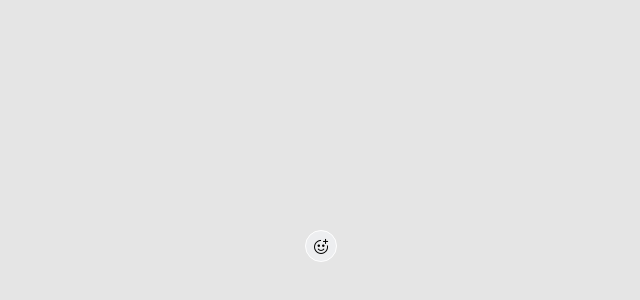
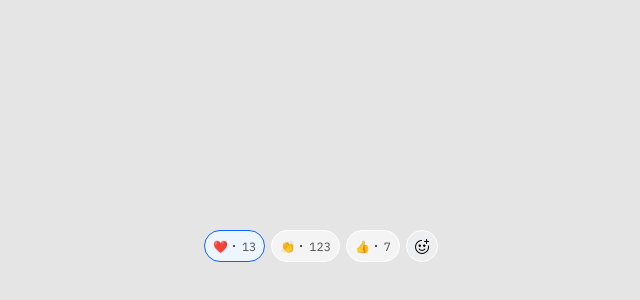
Before and after one commit to dinakarankec/user-reactions, a React (Create React App) app: page / in a window 1280 px wide. Shown: the part 154-454 px from the top of the page, without its empty margins (319-959 px from the left). Built offline with nearby package versions, Linux system fonts and the light colour scheme.

Commit message:
feat(show-reactions): Short summary with count for user reactions

```diff
--- a/src/App.tsx
+++ b/src/App.tsx
@@ -1,9 +1,10 @@
 import AddReaction from './components/AddReactions';
+import ContentReactions from './components/ContentReactions';
 
 function App() {
     return (
         <div>
-            <AddReaction />
+            <ContentReactions />
         </div>
     );
 }
--- /dev/null
+++ b/src/components/ContentReactions.tsx
@@ -0,0 +1,15 @@
+import { VFC } from 'react';
+import AddReaction from './AddReactions';
+import { Flex } from './Layout';
+import ShortSummary from './ShortSummary';
+
+const ContentReactions: VFC = () => {
+    return (
+        <Flex>
+            <ShortSummary />
+            <AddReaction />
+        </Flex>
+    );
+};
+
+export default ContentReactions;
--- /dev/null
+++ b/src/components/ShortSummary.tsx
@@ -0,0 +1,68 @@
+import { VFC } from 'react';
+import styled from 'styled-components';
+import { Flex } from './Layout';
+
+const ReactionCount = styled(Flex)`
+    .emoji {
+        font-size: 12px;
+    }
+
+    .count {
+        font-size: 12px;
+        font-weight: 400;
+        color: #525252;
+
+        &:before {
+            content: ' ';
+            margin: 0px 7px 0px 5px;
+            width: 2px;
+            height: 2px;
+            background-color: #525252;
+            display: inline-block;
+        }
+    }
+`;
+
+type EmojiAndCountProps = {
+    count: number;
+    emoji: string;
+};
+
+const EmojiAndCount: VFC<EmojiAndCountProps> = ({ count, emoji }) => {
+    return (
+        <ReactionCount alignItems="center">
+            <span className="emoji">{emoji}</span>
+            <Flex alignItems="center" className="count">
+                {count}
+            </Flex>
+        </ReactionCount>
+    );
+};
+
+const ShortSummaryContainer = styled(Flex)`
+    border-radius: 24px;
+    border: 1px solid #ffffff;
+
+    &.active {
+        background: #edf5ff;
+        border: 1px solid #0f62fe;
+    }
+`;
+
+const ShortSummary: VFC = () => {
+    return (
+        <>
+            <ShortSummaryContainer className="active" p={[5, 8]} m={[0, 6, 0, 0]} bg="#F4F4F4">
+                <EmojiAndCount emoji="❤️" count={13} />
+            </ShortSummaryContainer>
+            <ShortSummaryContainer p={[5, 8]} m={[0, 6, 0, 0]} bg="#F4F4F4">
+                <EmojiAndCount emoji="👏" count={123} />
+            </ShortSummaryContainer>
+            <ShortSummaryContainer p={[5, 8]} m={[0, 6, 0, 0]} bg="#F4F4F4">
+                <EmojiAndCount emoji="👍" count={7} />
+            </ShortSummaryContainer>
+        </>
+    );
+};
+
+export default ShortSummary;
--- a/src/index.css
+++ b/src/index.css
@@ -10,6 +10,7 @@ body {
   display: flex;
   align-items: center;
   justify-content: center;
+  user-select: none;
 }
 
 * {
```
